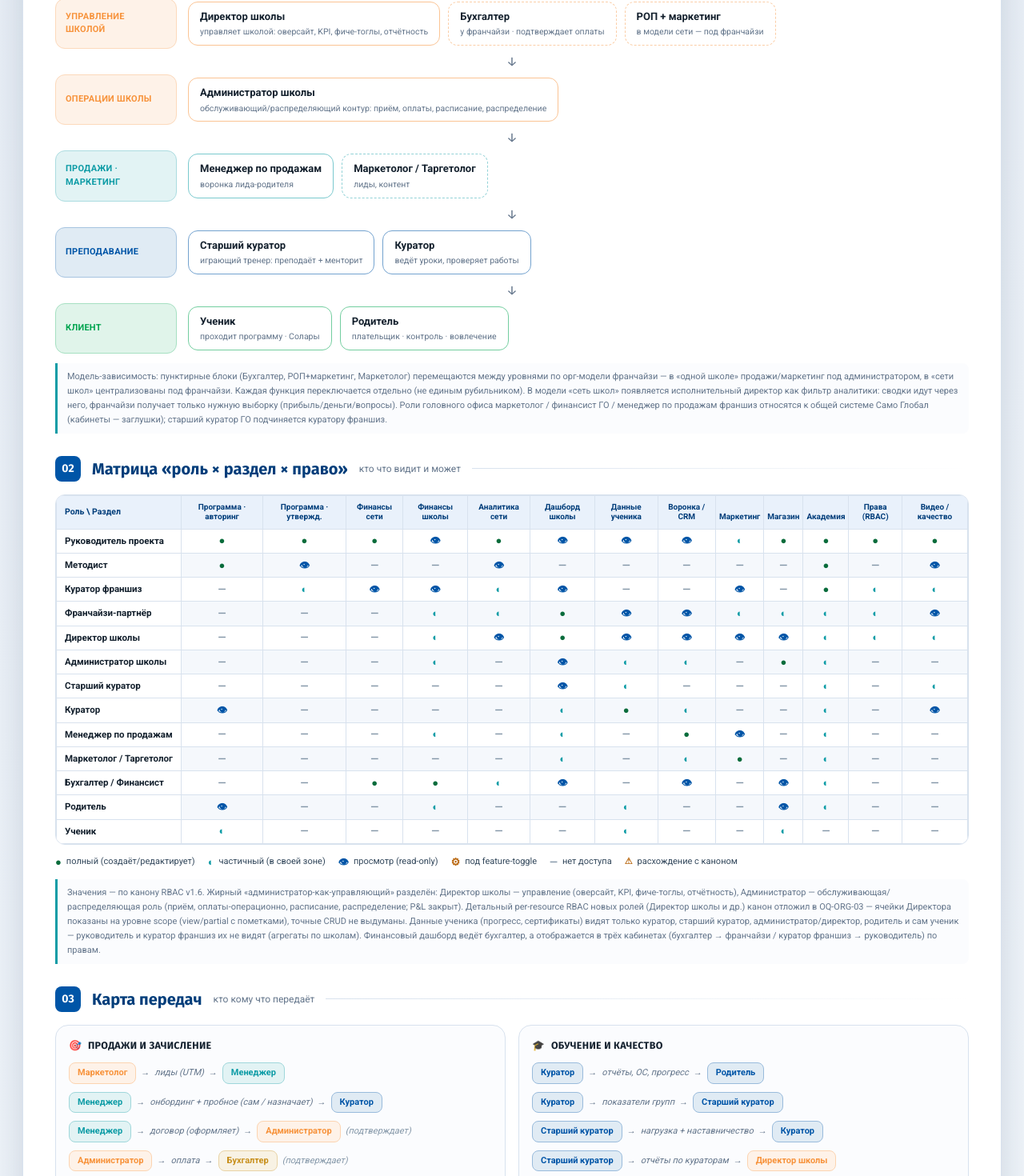
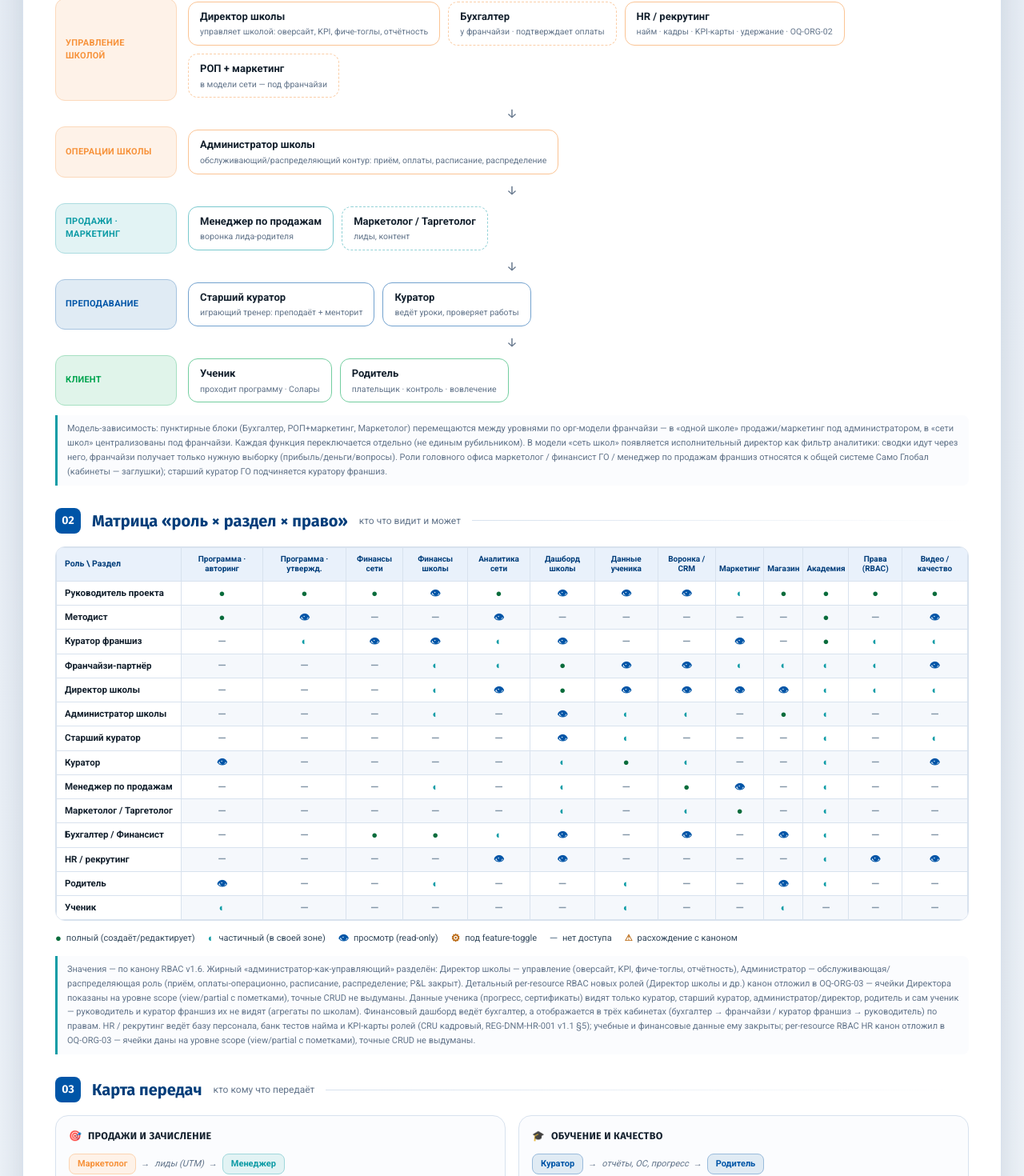
Before and after one commit to SigmeD/samo_architecture, a Next.js app: page /map in a window 1280 px wide. Shown: the part 680-2150 px from the top of the page at 80% size. Built offline with nearby package versions, Linux system fonts and the light colour scheme.

Commit message:
feat(map): HR/рекрутинг в иерархии + строка матрицы (scope, OQ-ORG-03 pending)

```diff
--- a/content/system-map.ts
+++ b/content/system-map.ts
@@ -38,6 +38,7 @@ export const systemMap: SystemMap = {
     { label: "Управление школой", zone: "orange", connector: "down", roles: [
       { title: "Директор школы", slug: "director", caption: "управляет школой: оверсайт, KPI, фиче-тоглы, отчётность" },
       { title: "Бухгалтер", slug: "finance", dashed: true, caption: "у франчайзи · подтверждает оплаты" },
+      { title: "HR / рекрутинг", slug: "hr", caption: "найм · кадры · KPI-карты · удержание · OQ-ORG-02" },
       { title: "РОП + маркетинг", dashed: true, caption: "в модели сети — под франчайзи" },
     ] },
     { label: "Операции школы", zone: "orange", connector: "down", roles: [
@@ -106,6 +107,16 @@ export const systemMap: SystemMap = {
       { role: "Бухгалтер / Финансист", slug: "finance", cells: [
         "none", "none", "full", "full", "partial", "view", "none", "view", "none", "view", "partial", "none", "none",
       ] },
+      { role: "HR / рекрутинг", slug: "hr", cells: [
+        // Программа (авторинг/утвержд.), финансы (сеть/школа), данные ученика, воронка/CRM, маркетинг, магазин — вне кадрового scope HR
+        "none", "none", "none", "none",
+        { level: "view", note: "кадровый scope: KPI-карты/нагрузка ролей по агрегатам; детальный RBAC — OQ-ORG-03" },
+        { level: "view", note: "кадровый scope (укомплектованность/найм); детальный RBAC — OQ-ORG-03" },
+        "none", "none", "none", "none",
+        { level: "partial", note: "найм/онбординг/обучение персонала (банк тестов найма); детальный RBAC — OQ-ORG-03" },
+        { level: "view", note: "у HR нет per-resource RBAC-колонки — OQ-ORG-03" },
+        { level: "view", note: "кадровый scope (видеофиксация для оценки кадров); детальный RBAC — OQ-ORG-03" },
+      ] },
       { role: "Родитель", slug: "parent", cells: [
         "view", "none", "none", "partial", "none", "none", "partial", "none", "none", "view", "partial", "none", "none",
       ] },
@@ -115,7 +126,7 @@ export const systemMap: SystemMap = {
     ],
   },
   matrixNote:
-    "Значения — по канону RBAC v1.6. Жирный «администратор-как-управляющий» разделён: Директор школы — управление (оверсайт, KPI, фиче-тоглы, отчётность), Администратор — обслуживающая/распределяющая роль (приём, оплаты-операционно, расписание, распределение; P&L закрыт). Детальный per-resource RBAC новых ролей (Директор школы и др.) канон отложил в OQ-ORG-03 — ячейки Директора показаны на уровне scope (view/partial с пометками), точные CRUD не выдуманы. Данные ученика (прогресс, сертификаты) видят только куратор, старший куратор, администратор/директор, родитель и сам ученик — руководитель и куратор франшиз их не видят (агрегаты по школам). Финансовый дашборд ведёт бухгалтер, а отображается в трёх кабинетах (бухгалтер → франчайзи / куратор франшиз → руководитель) по правам.",
+    "Значения — по канону RBAC v1.6. Жирный «администратор-как-управляющий» разделён: Директор школы — управление (оверсайт, KPI, фиче-тоглы, отчётность), Администратор — обслуживающая/распределяющая роль (приём, оплаты-операционно, расписание, распределение; P&L закрыт). Детальный per-resource RBAC новых ролей (Директор школы и др.) канон отложил в OQ-ORG-03 — ячейки Директора показаны на уровне scope (view/partial с пометками), точные CRUD не выдуманы. Данные ученика (прогресс, сертификаты) видят только куратор, старший куратор, администратор/директор, родитель и сам ученик — руководитель и куратор франшиз их не видят (агрегаты по школам). Финансовый дашборд ведёт бухгалтер, а отображается в трёх кабинетах (бухгалтер → франчайзи / куратор франшиз → руководитель) по правам. HR / рекрутинг ведёт базу персонала, банк тестов найма и KPI-карты ролей (CRU кадровый, REG-DNM-HR-001 v1.1 §5); учебные и финансовые данные ему закрыты; per-resource RBAC HR канон отложил в OQ-ORG-03 — ячейки даны на уровне scope (view/partial с пометками), точные CRUD не выдуманы.",
   divergences: [],
   handoffs: [
     { title: "Продажи и зачисление", emoji: "🎯", flows: [
@@ -155,5 +166,6 @@ export const systemMap: SystemMap = {
     { id: "CONV-RBAC-DNM-001", version: "1.6" },
     { id: "CONV-ROLE-HIERARCHY-001", version: "1.11" },
     { id: "CONV-ROLES-DNM-001", version: "1.6" },
+    { id: "REG-DNM-HR-001", version: "1.1" },
   ],
 };
```
Also changed, not shown: 1 other file (tests, documents, lock files or other folders).
